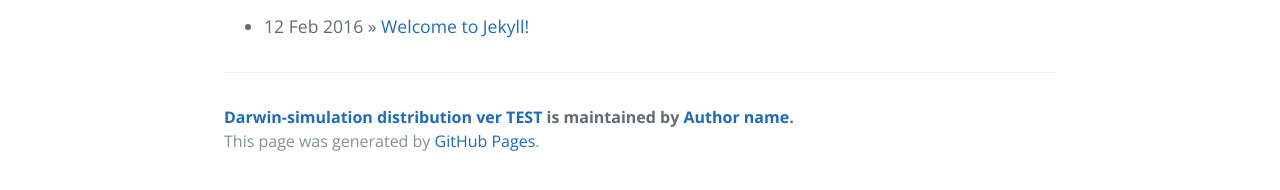
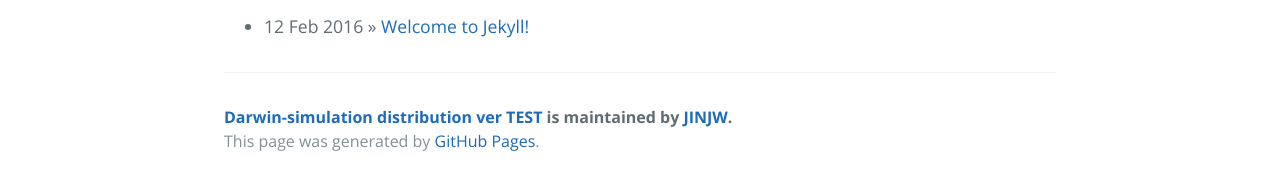
Before and after one commit to jiniewon/jiniewon.github.io, a Jekyll site: the page built from index.html, in a window 1280 px wide. Shown: the part 470-660 px from the top of the page. Built offline with Jekyll 4.4.1, drawn with Linux system fonts in a browser that asks for light colours; the list of posts is cut into pages by our own code.

Commit message:
_config.yml

```diff
--- a/_config.yml
+++ b/_config.yml
@@ -7,8 +7,11 @@ locale:       "en"
 
 # About/contact
 author:
-  name:       Author name
+  name:       JINJW
   url:        http://jiniewon.github.io
+
+cayman-blog:
+  date_format: "%b %-d, %Y"
 
 # Gems
 gems:
@@ -16,3 +19,8 @@ gems:
 
 #Others
 markdown: kramdown
+
+header_page_refs: ['collaboration', 'events', contact']
+
+email: "fkdlzks1002@gmail.com"
+#logo: "darwin.png"
```
